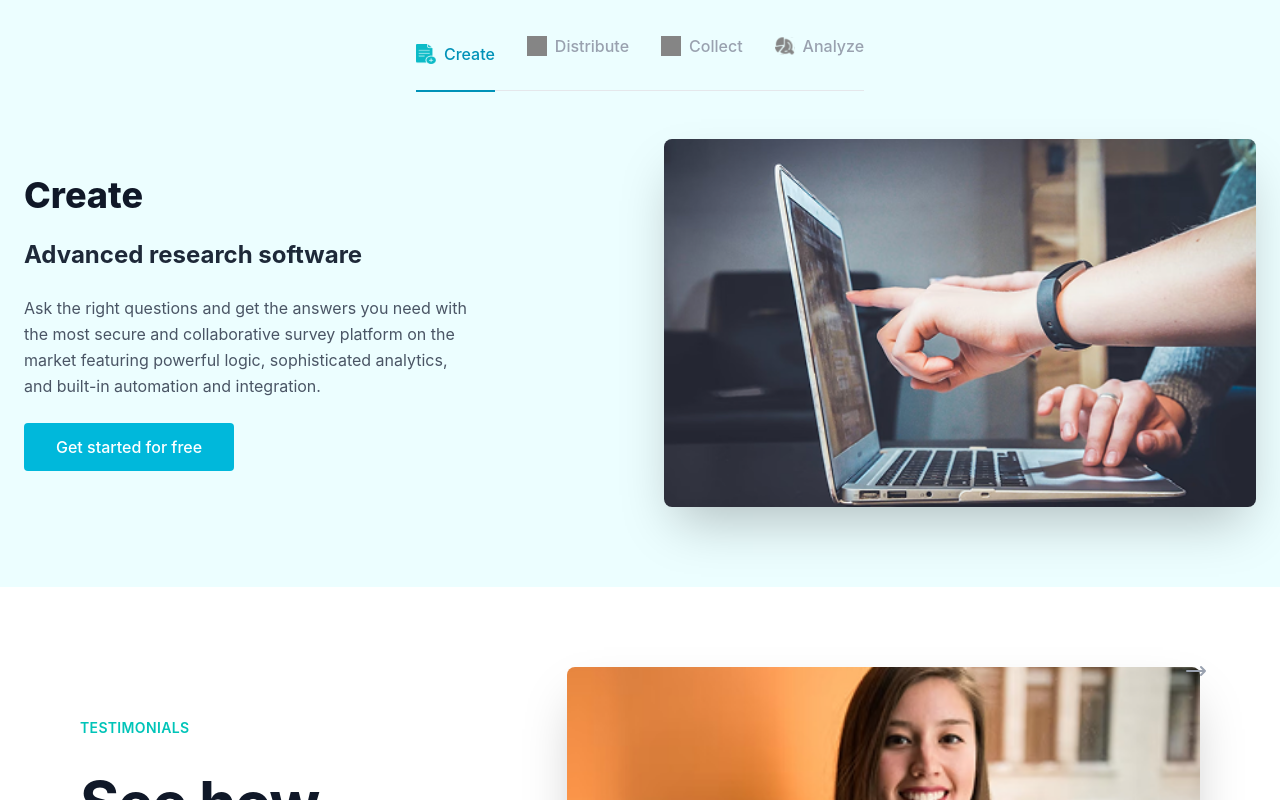
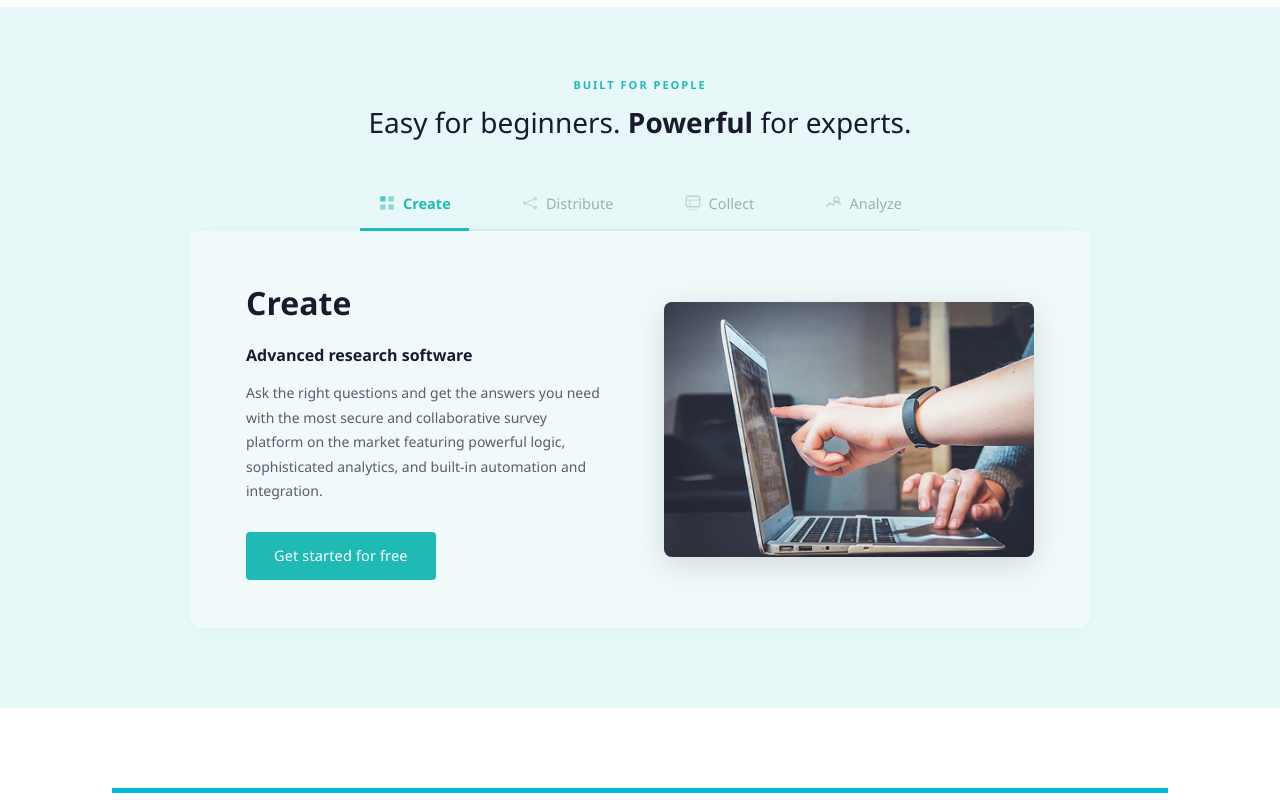
Before and after one commit to huma515/react-tailwind-figma-ui, a React (Vite) app: page / in a window 1280 px wide. Shown: the part 3340-4140 px from the top of the page. Built offline with nearby package versions, Linux system fonts and the light colour scheme.

Commit message:
desing completed

```diff
--- a/src/components/Awards.jsx
+++ b/src/components/Awards.jsx
@@ -51,6 +51,9 @@ const Awards = () => {
 
   return (
     <section className="py-16 px-4 sm:px-6 lg:px-8 bg-white">
+      <div className="max-w-7xl mx-auto px-4 sm:px-6 lg:px-8 mb-12">
+        <div className="border-t-5 border-cyan-500"></div>
+      </div>
       <div className="max-w-7xl mx-auto">
         {/* Header */}
         <div className="text-center mb-12">
--- a/src/components/Clients .jsx
+++ b/src/components/Clients .jsx
@@ -4,6 +4,7 @@ import React from 'react';
 function Clients() {
   return (
     <section className="flex flex-col items-center mt-10 md:mt-20 lg:mt-28">
+
           <img src="/Frame.png" alt="Clients Logos" />
     </section>
   );
--- a/src/components/FeaturesSec.jsx
+++ b/src/components/FeaturesSec.jsx
@@ -1,74 +1,288 @@
-import React from 'react';
+import React, { useState } from 'react';
 
+const tabs = [
+  {
+    id: 'create',
+    label: 'Create',
+    icon: (
+      <svg width="18" height="18" viewBox="0 0 24 24" fill="none" xmlns="http://www.w3.org/2000/svg">
+        <rect x="3" y="3" width="7" height="7" rx="1" fill="currentColor" opacity="0.8"/>
+        <rect x="14" y="3" width="7" height="7" rx="1" fill="currentColor" opacity="0.5"/>
+        <rect x="3" y="14" width="7" height="7" rx="1" fill="currentColor" opacity="0.5"/>
+        <rect x="14" y="14" width="7" height="7" rx="1" fill="currentColor" opacity="0.5"/>
+      </svg>
+    ),
+  },
+  {
+    id: 'distribute',
+    label: 'Distribute',
+    icon: (
+      <svg width="18" height="18" viewBox="0 0 24 24" fill="none" xmlns="http://www.w3.org/2000/svg">
+        <circle cx="5" cy="12" r="2.5" fill="currentColor" opacity="0.7"/>
+        <circle cx="19" cy="6" r="2.5" fill="currentColor" opacity="0.7"/>
+        <circle cx="19" cy="18" r="2.5" fill="currentColor" opacity="0.7"/>
+        <line x1="7.5" y1="10.8" x2="16.5" y2="7.2" stroke="currentColor" strokeWidth="1.5" opacity="0.6"/>
+        <line x1="7.5" y1="13.2" x2="16.5" y2="16.8" stroke="currentColor" strokeWidth="1.5" opacity="0.6"/>
+      </svg>
+    ),
+  },
+  {
+    id: 'collect',
+    label: 'Collect',
+    icon: (
+      <svg width="18" height="18" viewBox="0 0 24 24" fill="none" xmlns="http://www.w3.org/2000/svg">
+        <rect x="3" y="3" width="18" height="14" rx="2" stroke="currentColor" strokeWidth="1.8" fill="none" opacity="0.8"/>
+        <line x1="3" y1="8" x2="21" y2="8" stroke="currentColor" strokeWidth="1.5" opacity="0.6"/>
+        <line x1="8" y1="8" x2="8" y2="17" stroke="currentColor" strokeWidth="1.5" opacity="0.6"/>
+        <rect x="6" y="20" width="12" height="1.5" rx="0.75" fill="currentColor" opacity="0.5"/>
+      </svg>
+    ),
+  },
+  {
+    id: 'analyze',
+    label: 'Analyze',
+    icon: (
+      <svg width="18" height="18" viewBox="0 0 24 24" fill="none" xmlns="http://www.w3.org/2000/svg">
+        <path d="M3 17L8 12L12 15L16 9L21 13" stroke="currentColor" strokeWidth="2" strokeLinecap="round" strokeLinejoin="round" opacity="0.8"/>
+        <circle cx="16.5" cy="7.5" r="3.5" stroke="currentColor" strokeWidth="1.8" fill="none" opacity="0.7"/>
+        <line x1="19" y1="10" x2="22" y2="13" stroke="currentColor" strokeWidth="1.8" strokeLinecap="round" opacity="0.7"/>
+      </svg>
+    ),
+  },
+];
+
+const tabContent = {
+  create: {
+    heading: 'Create',
+    subheading: 'Advanced research software',
+    description:
+      'Ask the right questions and get the answers you need with the most secure and collaborative survey platform on the market featuring powerful logic, sophisticated analytics, and built-in automation and integration.',
+    cta: 'Get started for free',
+  },
+  distribute: {
+    heading: 'Distribute',
+    subheading: 'Reach your audience instantly',
+    description:
+      'Share surveys through email, social media, or embed them directly on your website. Target the right respondents at the right time with smart distribution tools built for scale.',
+    cta: 'Start distributing',
+  },
+  collect: {
+    heading: 'Collect',
+    subheading: 'Gather responses effortlessly',
+    description:
+      'Collect data from any device in real-time with our mobile-friendly forms. Watch responses come in live and keep everything organized in one secure, centralized dashboard.',
+    cta: 'Start collecting',
+  },
+  analyze: {
+    heading: 'Analyze',
+    subheading: 'Turn data into insights',
+    description:
+      'Unlock the power of your data with advanced analytics, visual reports, and automated insights. Filter, segment, and cross-tabulate to understand your audience better than ever before.',
+    cta: 'Explore analytics',
+  },
+};
 
 const FeaturesSec = () => {
+  const [activeTab, setActiveTab] = useState('create');
+  const content = tabContent[activeTab];
+
   return (
-    <section className="bg-cyan-50 py-20 px-6">
-      <div className="max-w-7xl mx-auto">
-        {/* Navigation Icons */}
-        <div className="flex justify-center mb-12">
-          <div className="flex space-x-8 border-b border-gray-200 pb-4">
-            <button className="flex items-center space-x-2 text-cyan-600 border-b-2 border-cyan-600 pb-4 -mb-4.5">
-              <img
-                src="/icon 1.png"
-                alt="Create icon"
-                className="w-5 h-5"
-              />
-              <span className="font-medium">Create</span>
+    <section
+      style={{
+        background: '#e8f8f8',
+        padding: '64px 24px 80px',
+        fontFamily: "'Segoe UI', -apple-system, BlinkMacSystemFont, sans-serif",
+      }}
+    >
+      {/* Top label */}
+      <div style={{ textAlign: 'center', marginBottom: '8px' }}>
+        <span
+          style={{
+            fontSize: '11px',
+            fontWeight: 700,
+            letterSpacing: '2px',
+            color: '#20bab4',
+            textTransform: 'uppercase',
+          }}
+        >
+          BUILT FOR PEOPLE
+        </span>
+      </div>
+
+      {/* Headline */}
+      <div style={{ textAlign: 'center', marginBottom: '40px' }}>
+        <h2
+          style={{
+            fontSize: '28px',
+            color: '#1a1a2e',
+            fontWeight: 400,
+            margin: 0,
+            lineHeight: 1.4,
+          }}
+        >
+          <span style={{ fontWeight: 400 }}>Easy</span>
+          {' for beginners. '}
+          <span style={{ fontWeight: 800 }}>Powerful</span>
+          {' for experts.'}
+        </h2>
+      </div>
+
+      {/* Tab Navigation */}
+      <div
+        style={{
+          display: 'flex',
+          justifyContent: 'center',
+          marginBottom: '0',
+        }}
+      >
+        <div
+          style={{
+            display: 'flex',
+            gap: '0',
+            borderBottom: '2px solid #d0eeee',
+            maxWidth: '560px',
+            width: '100%',
+            justifyContent: 'space-between',
+          }}
+        >
+          {tabs.map((tab) => {
+            const isActive = activeTab === tab.id;
+            return (
+              <button
+                key={tab.id}
+                onClick={() => setActiveTab(tab.id)}
+                style={{
+                  display: 'flex',
+                  alignItems: 'center',
+                  gap: '7px',
+                  padding: '10px 18px 14px',
+                  background: 'none',
+                  border: 'none',
+                  borderBottom: isActive ? '3px solid #20bab4' : '3px solid transparent',
+                  marginBottom: '-2px',
+                  cursor: 'pointer',
+                  color: isActive ? '#20bab4' : '#9db0b0',
+                  fontWeight: isActive ? 600 : 400,
+                  fontSize: '14.5px',
+                  transition: 'all 0.2s ease',
+                  whiteSpace: 'nowrap',
+                }}
+              >
+                <span style={{ color: isActive ? '#20bab4' : '#b0c8c8' }}>{tab.icon}</span>
+                {tab.label}
               </button>
-            <button className="flex items-center space-x-2 text-gray-400 hover:text-gray-600 pb-4">
-              <img
-                src="/icon 2.svg"
-                alt="Distribute icon"
-                className="w-5 h-5"
-              />
-              <span className="font-medium">Distribute</span>
-            </button>
-            <button className="flex items-center space-x-2 text-gray-400 hover:text-gray-600 pb-4">
-              <img
-                src="/icon 3.svg"
-                alt="Collect icon"
-                className="w-5 h-5"
-              />
-              <span className="font-medium">Collect</span>
-            </button>
-            <button className="flex items-center space-x-2 text-gray-400 hover:text-gray-600 pb-4">
-              <img
-                src="/icon 4.svg"
-                alt="Analyze icon"
-                className="w-5 h-5"
-              />
-              <span className="font-medium">Analyze</span>
-            </button>
+            );
+          })}
         </div>
       </div>
 
-        {/* Main Content */}
-        <div className="grid grid-cols-1 lg:grid-cols-2 gap-12 items-center">
-          {/* Left Content */}
-          <div className="space-y-6">
-            <h1 className="text-4xl font-extrabold text-gray-900">
-              Create
+      {/* Main Content Card */}
+      <div
+        style={{
+          background: '#f0fafa',
+          borderRadius: '0 0 12px 12px',
+          maxWidth: '900px',
+          margin: '0 auto',
+          padding: '48px 56px',
+          display: 'grid',
+          gridTemplateColumns: '1fr 1fr',
+          gap: '48px',
+          alignItems: 'center',
+          boxShadow: '0 2px 24px rgba(32,186,180,0.06)',
+        }}
+      >
+        {/* Left: Text Content */}
+        <div>
+          <h1
+            style={{
+              fontSize: '32px',
+              fontWeight: 800,
+              color: '#1a1a2e',
+              marginBottom: '16px',
+              marginTop: 0,
+            }}
+          >
+            {content.heading}
           </h1>
-            <h2 className="text-2xl font-bold text-gray-800">
-              Advanced research software
-            </h2>
-            <p className="text-gray-600 leading-relaxed max-w-md">
-              Ask the right questions and get the answers you need with the most secure and collaborative survey platform on the market featuring powerful logic, sophisticated analytics, and built-in automation and integration.
+          <h3
+            style={{
+              fontSize: '16px',
+              fontWeight: 700,
+              color: '#1a1a2e',
+              marginBottom: '14px',
+              marginTop: 0,
+            }}
+          >
+            {content.subheading}
+          </h3>
+          <p
+            style={{
+              fontSize: '14px',
+              color: '#555f6e',
+              lineHeight: '1.75',
+              marginBottom: '28px',
+              marginTop: 0,
+              maxWidth: '360px',
+            }}
+          >
+            {content.description}
           </p>
-            <button className="bg-cyan-500 hover:bg-cyan-600 text-white font-medium py-3 px-8 rounded transition duration-300">
-              Get started for free
+          <button
+            style={{
+              background: '#20bab4',
+              color: '#fff',
+              border: 'none',
+              borderRadius: '4px',
+              padding: '13px 28px',
+              fontSize: '14.5px',
+              fontWeight: 500,
+              cursor: 'pointer',
+              transition: 'background 0.2s',
+              letterSpacing: '0.01em',
+            }}
+            onMouseOver={(e) => (e.target.style.background = '#18a09b')}
+            onMouseOut={(e) => (e.target.style.background = '#20bab4')}
+          >
+            {content.cta}
           </button>
         </div>
 
-          {/* Right Image */}
-          <div className="relative">
+        {/* Right: Image */}
+        <div
+          style={{
+            borderRadius: '8px',
+            overflow: 'hidden',
+            boxShadow: '0 8px 32px rgba(0,0,0,0.13)',
+            aspectRatio: '16/11',
+            background: '#cce8e8',
+            display: 'flex',
+            alignItems: 'center',
+            justifyContent: 'center',
+          }}
+        >
           <img
             src="/img.png"
-              alt="Laptop with analytics dashboard"
-              className="w-full h-auto rounded-lg shadow-2xl"
+            alt="Laptop with analytics"
+            style={{
+              width: '100%',
+              height: '100%',
+              objectFit: 'cover',
+              display: 'block',
+            }}
+            onError={(e) => {
+              e.target.style.display = 'none';
+              e.target.parentNode.innerHTML = `
+                <div style="width:100%;height:100%;display:flex;align-items:center;justify-content:center;background:linear-gradient(135deg,#cce8e8,#a8d8d8);min-height:220px;">
+                  <svg width="80" height="60" viewBox="0 0 80 60" fill="none">
+                    <rect x="8" y="4" width="64" height="42" rx="4" fill="#7ecece" opacity="0.7"/>
+                    <rect x="12" y="8" width="56" height="34" rx="2" fill="#b0e0e0"/>
+                    <rect x="28" y="46" width="24" height="4" rx="2" fill="#7ecece" opacity="0.6"/>
+                    <rect x="16" y="48" width="48" height="3" rx="1.5" fill="#7ecece" opacity="0.4"/>
+                  </svg>
+                </div>
+              `;
+            }}
           />
-          </div>
         </div>
       </div>
     </section>
--- a/src/components/Hero.jsx
+++ b/src/components/Hero.jsx
@@ -13,6 +13,7 @@ import React from 'react';
 
   return (
     <section className="relative bg-gradient-to-b from-cyan-50 to-white overflow-hidden">
+
       {/* Subtle background pattern */}
       <div className="absolute inset-0 opacity-30">
         <div className="absolute inset-0" style={{
--- a/src/components/ResourcesSection.jsx
+++ b/src/components/ResourcesSection.jsx
@@ -24,6 +24,9 @@ const ResourcesSection = () => {
 
   return (
     <section className="py-20 lg:py-28 px-6 lg:px-20 bg-white">
+      <div className="max-w-7xl mx-auto px-4 sm:px-6 lg:px-8 mb-12">
+        <div className="border-t-5 border-cyan-500"></div>
+      </div>
       <div className="max-w-7xl mx-auto">
         {/* Section Header */}
         <div className="text-center mb-16">
--- a/src/components/SolutionSection.jsx
+++ b/src/components/SolutionSection.jsx
@@ -4,6 +4,9 @@ import React from 'react';
 const SolutionSection = () => {
   return (
     <section className="py-20 lg:py-28 px-6 lg:px-20 bg-white overflow-x-hidden sm:overflow-x-hidden md:overflow-x-hidden lg:overflow-x-hidden">
+      <div className="max-w-7xl mx-auto px-4 sm:px-6 lg:px-8 mb-12">
+        <div className="border-t-5 border-cyan-500"></div>
+      </div>
       <div className="max-w-7xl mx-auto">
         <div className="grid grid-cols-1 lg:grid-cols-12 gap-16 lg:gap-34 items-center">
 
--- a/src/components/TestimonialsSection.jsx
+++ b/src/components/TestimonialsSection.jsx
@@ -3,6 +3,9 @@ import React from 'react';
 const TestimonialsSection = () => {
   return (
     <section className="min-h-screen bg-white py-20 px-6 lg:px-20">
+      <div className="max-w-7xl mx-auto px-4 sm:px-6 lg:px-8 mb-12">
+        <div className="border-t-5 border-cyan-500"></div>
+      </div>
       <div className="max-w-7xl mx-auto">
         <div className="grid grid-cols-1 lg:grid-cols-12 gap-12 items-start">
 
```
Lines whose indentation alone changed are shown as unchanged.
